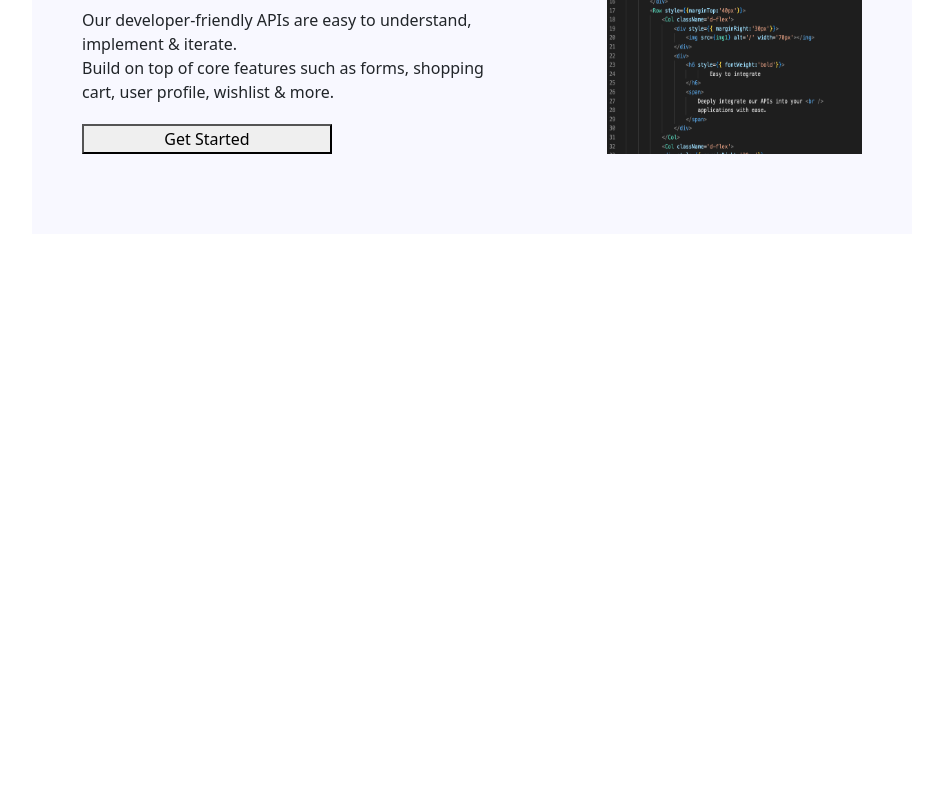
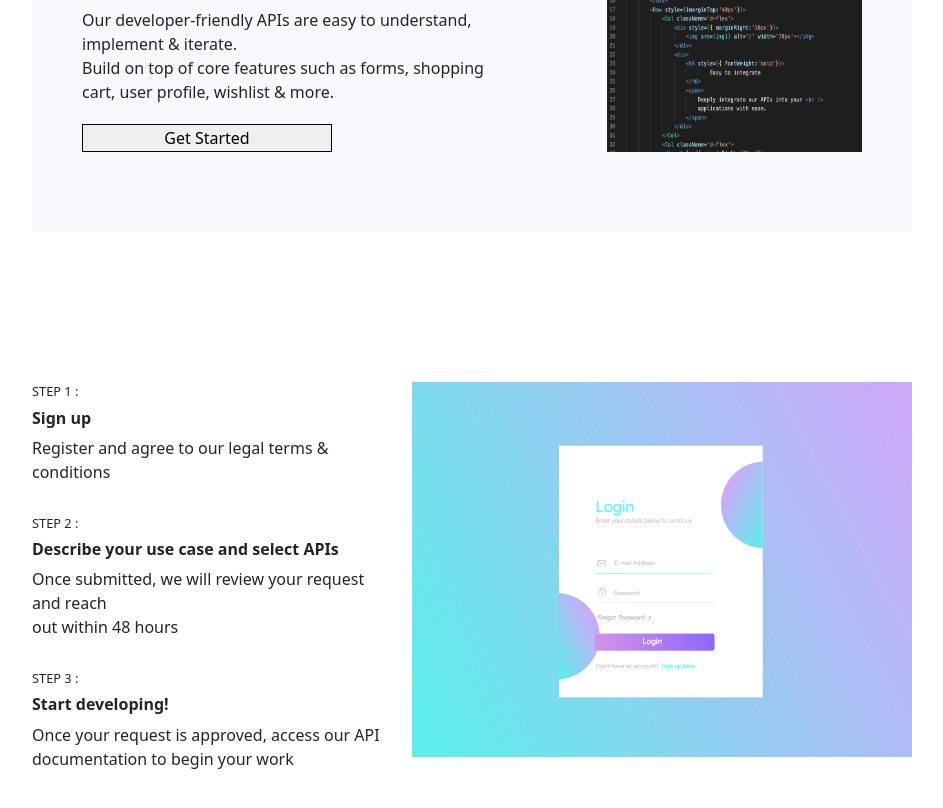
Before and after one commit to sonu355/pdf-to-website, a React (Create React App) app: page / in a window 1280 px wide. Shown: the part 1940-2748 px from the top of the page, without its empty margins (168-1111 px from the left). Before the commit the page ends 2324 px from the top, so only its background shows below. Built offline with nearby package versions, Linux system fonts and the light colour scheme.

Commit message:
page 5 is done

```diff
--- a/src/App.js
+++ b/src/App.js
@@ -3,6 +3,7 @@ import Page1 from "./components/Page1";
 import Page2 from "./components/Page2";
 import Page3 from "./components/Page3";
 import Page4 from "./components/Page4";
+import Page5 from "./components/Page5";
 
 function App() {
   return (
@@ -11,6 +12,7 @@ function App() {
       <Page2 />
       <Page3 />
       <Page4 />
+      <Page5 />
     </>
   );
 }
--- a/src/components/Page4.js
+++ b/src/components/Page4.js
@@ -1,7 +1,5 @@
 import React from 'react'
 import Row from "react-bootstrap/Row";
-import Col from "react-bootstrap/Col";
-import Button from 'react-bootstrap/Button'
 
 const code = require('../assets/code.png')
 const Page4 = () => {
@@ -18,10 +16,10 @@ const Page4 = () => {
                     Build on top of core features such as forms,
                     shopping <br /> cart, user profile, wishlist & more.
                 </span>
-                <button style={{width:'250px', margin:'20px 0 0 12px'}}>Get Started</button>
+                <button style={{width:'250px', margin:'20px 0 0 12px', border:'0.1px solid'}}>Get Started</button>
             </Row>
             <Row>
-                <img src={code}></img>
+                <img src={code} alt='/'></img>
             </Row>
         </div>
     </div>
--- /dev/null
+++ b/src/components/Page5.js
@@ -0,0 +1,44 @@
+import React from 'react'
+import Row from "react-bootstrap/Row";
+import Col from "react-bootstrap/Col";
+
+const login = require('../assets/login.png')
+const Page5 = () => {
+  return (
+
+    <div  style={{ marginTop: "150px", marginLeft: "200px", marginBottom: '150px', marginRight:'200px' }}>
+        <div className='d-flex'>
+            <Row>
+                <Col>
+                    <Row>
+                    <span style={{fontSize:'0.8rem'}}>STEP 1 : </span>
+                    <h6 style={{fontWeight:'bolder', marginTop:'7px'}}>
+                        Sign up
+                    </h6>
+                    <span>Register and agree to our legal terms & conditions</span>
+                    </Row>
+                    <Row style={{marginTop:'30px'}}>
+                    <span style={{fontSize:'0.8rem'}}>STEP 2 : </span>
+                    <h6 style={{fontWeight:'bolder', marginTop:'7px'}}>
+                        Describe your use case and select APIs
+                    </h6>
+                    <span>Once submitted, we will review your request and reach <br /> out within 48 hours</span>
+                    </Row>
+                    <Row style={{marginTop:'30px'}}>
+                    <span style={{fontSize:'0.8rem'}}>STEP 3 : </span>
+                    <h6 style={{fontWeight:'bolder', marginTop:'7px'}}>
+                        Start developing!
+                    </h6>
+                    <span>Once your request is approved, access our API <br /> documentation to begin your work</span>
+                    </Row>
+                </Col>
+                <Col>
+                    <img src={login} width='500px' style={{opacity:'0.7'}} alt='/'></img>
+                </Col>
+            </Row>
+        </div>
+    </div>
+  )
+}
+
+export default Page5
```
Also changed, not shown: src/assets/login.png (added).
